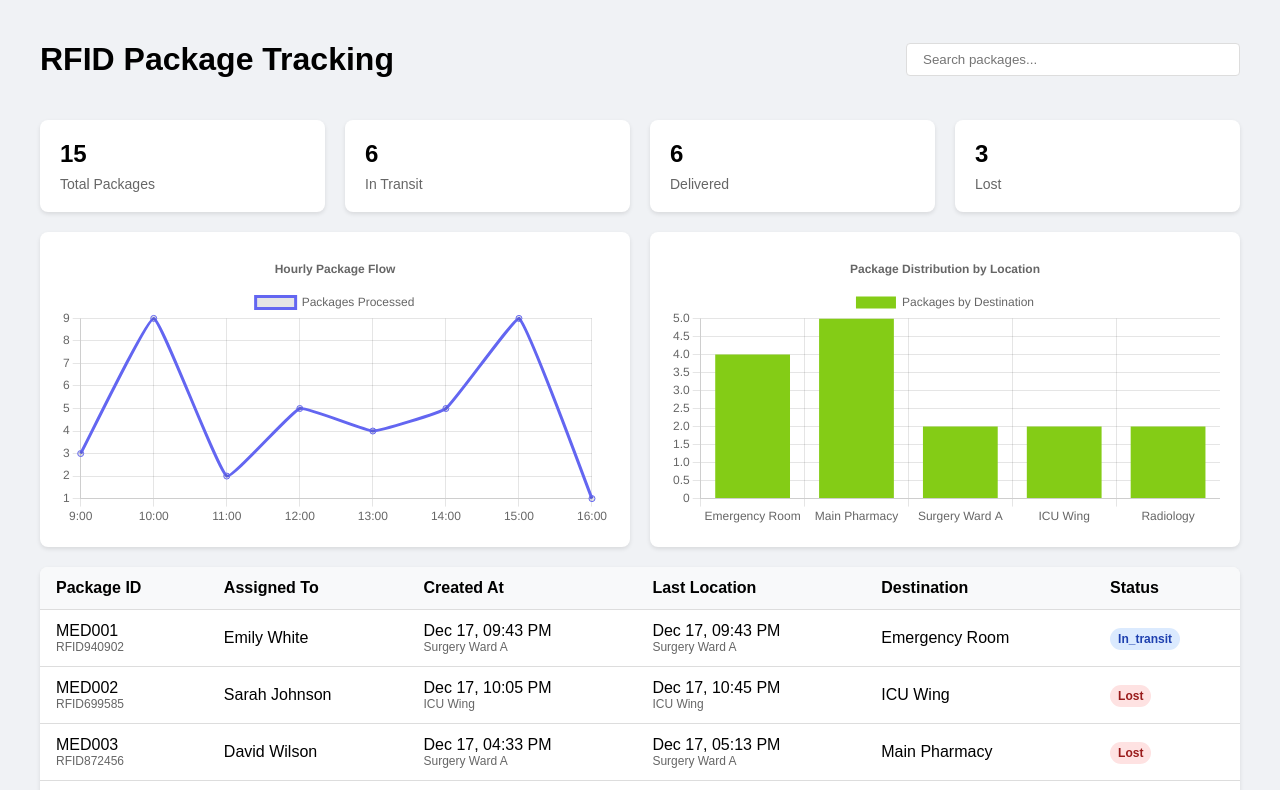
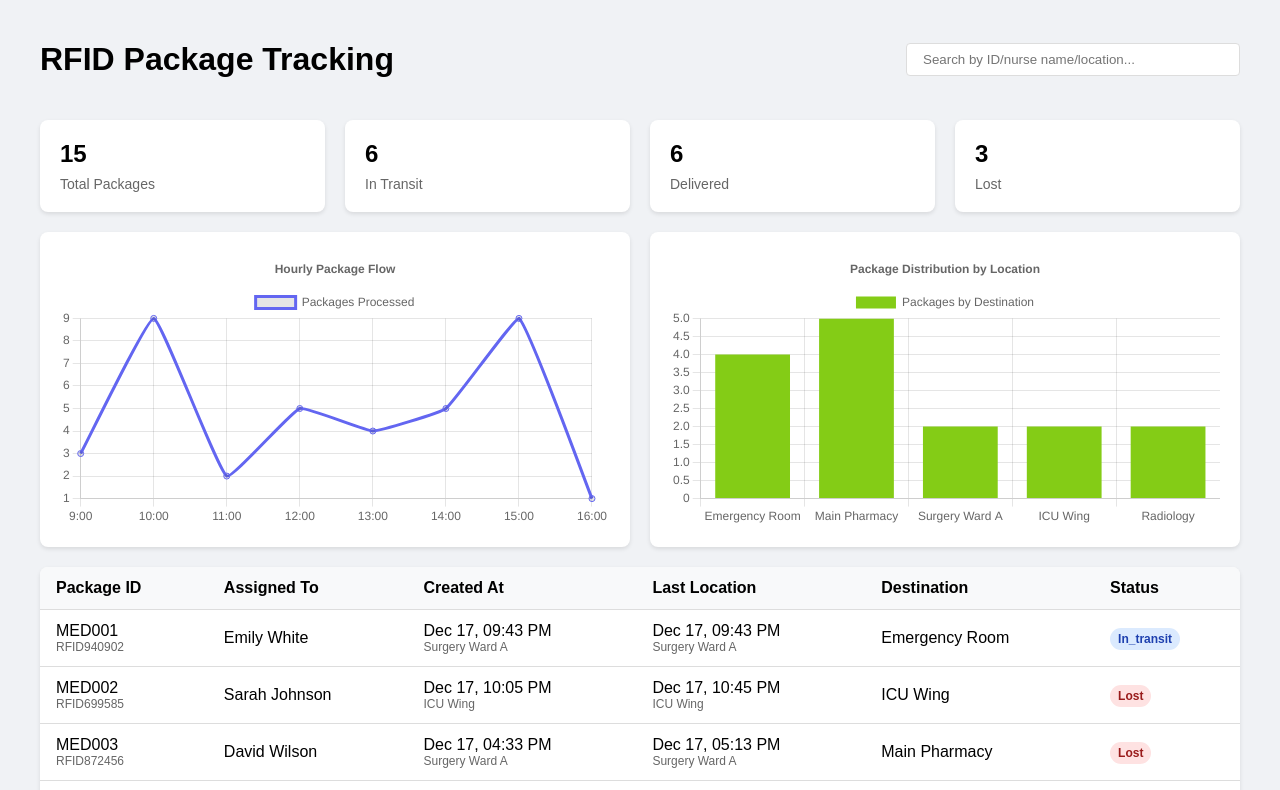
Before and after one commit to Inception-Robotics/medtrack.github.io, a plain HTML site: page index.html in a window 1280 px wide. Shown: the top 790 px of the page. Drawn offline with nearby package versions, Linux system fonts and the light colour scheme.

Commit message:
change placeholder

```diff
--- a/index.html
+++ b/index.html
@@ -97,7 +97,7 @@
     <div class="container">
         <div class="header">
             <h1>RFID Package Tracking</h1>
-            <input type="text" id="searchInput" class="search-box" placeholder="Search packages...">
+            <input type="text" id="searchInput" class="search-box" placeholder="Search by ID/nurse name/location...">
         </div>
 
         <div class="stats-grid">
```
